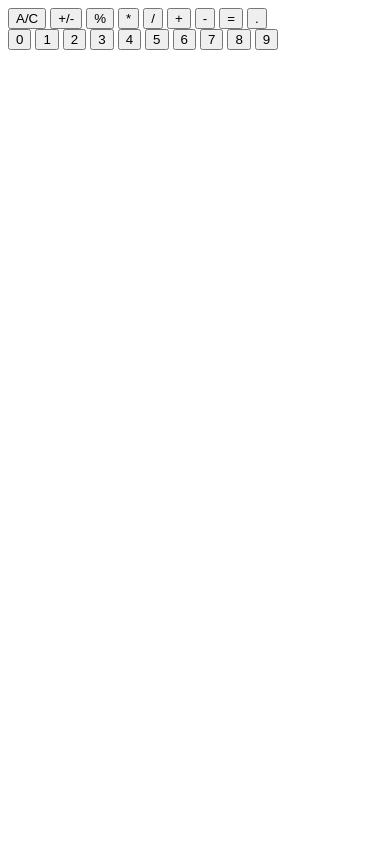
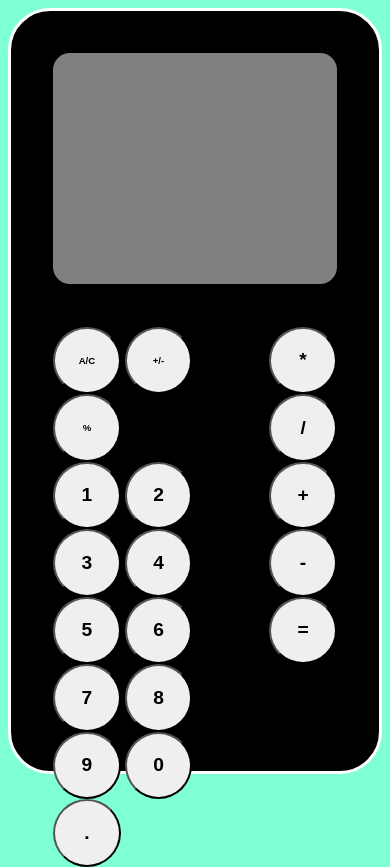
Before and after one commit to Elsena93/calculator, a plain HTML site: page index.html in a window 390 px wide. Before the commit the page ends 844 px from the top, so only its background shows below. Drawn offline with Linux system fonts and the light colour scheme.

Commit message:
style: add phone style to calculator

```diff
--- a/index.html
+++ b/index.html
@@ -12,18 +12,16 @@
 
 </head>
 <body>
+    <div class="main">
         <div class="screen"></div>
+        <div class="container">
+            <div class="left">
+                <div class="top">
                     <button class="ac">A/C</button>
                     <button class="plus-minus">+/-</button>
                     <button class="modulus operand">%</button>
-    <button class="multiply operand">*</button>
-    <button class="divide operand">/</button>
-    <button class="addition operand">+</button>
-    <button class="substraction operand">-</button>
-    <button class="equal">=</button>
-    <button class="dot">.</button>
+                </div>
                 <div class="number">
-        <button class="zero num" data-key="0">0</button>
                     <button class="one num" data-key="1">1</button>
                     <button class="two num" data-key="2">2</button>
                     <button class="three num" data-key="3">3</button>
@@ -33,6 +31,18 @@
                     <button class="seven num" data-key="7">7</button>
                     <button class="eight num" data-key="8">8</button>
                     <button class="nine num" data-key="9">9</button>
+                    <button class="zero num" data-key="0">0</button>
+                    <button class="dot">.</button>
+                </div>
+            </div>
+            <div class = "right">
+                <button class="multiply operand">*</button>
+                <button class="divide operand">/</button>
+                <button class="addition operand">+</button>
+                <button class="substraction operand">-</button>
+                <button class="equal">=</button>
+            </div>
+        </div>
     </div>
 
 </body>
--- a/script.js
+++ b/script.js
@@ -65,7 +65,7 @@ function updateScreen(item) {
     //Update for =
     if (item.target.classList.contains('equal')) {
         if ((operand1 != false || operand1 === "0") &&
-        operator != false) {
+        operator != false && operand2filling == true) {
 
             operand2 = screen.textContent;
 
@@ -76,6 +76,7 @@ function updateScreen(item) {
             operand1 = screen.textContent; //operand1 values equal to last operation  result
             operand2 = false;
             operand2filling = false;
+            operator = false;
         }
     }
 
--- a/style.css
+++ b/style.css
@@ -1,3 +1,62 @@
+body {
+    background-color: aquamarine;
+
+    display: flex;
+    justify-content: center;
+    align-items: center;
+}
+
+.main {
+    max-height: 80vh;
+    aspect-ratio: 9/19.5;
+
+    background-color: black;
+    border-style: solid;
+    border-color: white;
+    border-radius: 5vh;
+    padding: 5vh;
+}
+
 .screen {
     font-weight: bold;
+    color: antiquewhite;
+    background-color: grey;
+    width: 90%;
+    height: 33%;
+    border-radius: 2vh;
+    text-align: right;
+    padding: 5%;
+    font-family: 'Gill Sans', 'Gill Sans MT', Calibri, 'Trebuchet MS', sans-serif;
+    font-size: large;
 }
+
+.container {
+    display: flex;
+    margin-top: 5vh;
+    gap: 2vh;
+}
+
+
+.left {
+    flex: 3;
+    display: flex;
+    flex-direction: column;
+}
+
+.right {
+    flex: 1;
+    display: flex;
+    flex-direction: column;
+}
+
+button {
+    border-radius: 100%;
+    aspect-ratio: 1/1;
+    width: 8vh;
+    font-weight: bolder;
+    font-family: Arial, Helvetica, sans-serif;
+    font-size: larger;
+}
+.ac, .plus-minus, .modulus {
+    font-size: 60%;
+}
```
Lines whose indentation alone changed are shown as unchanged.
